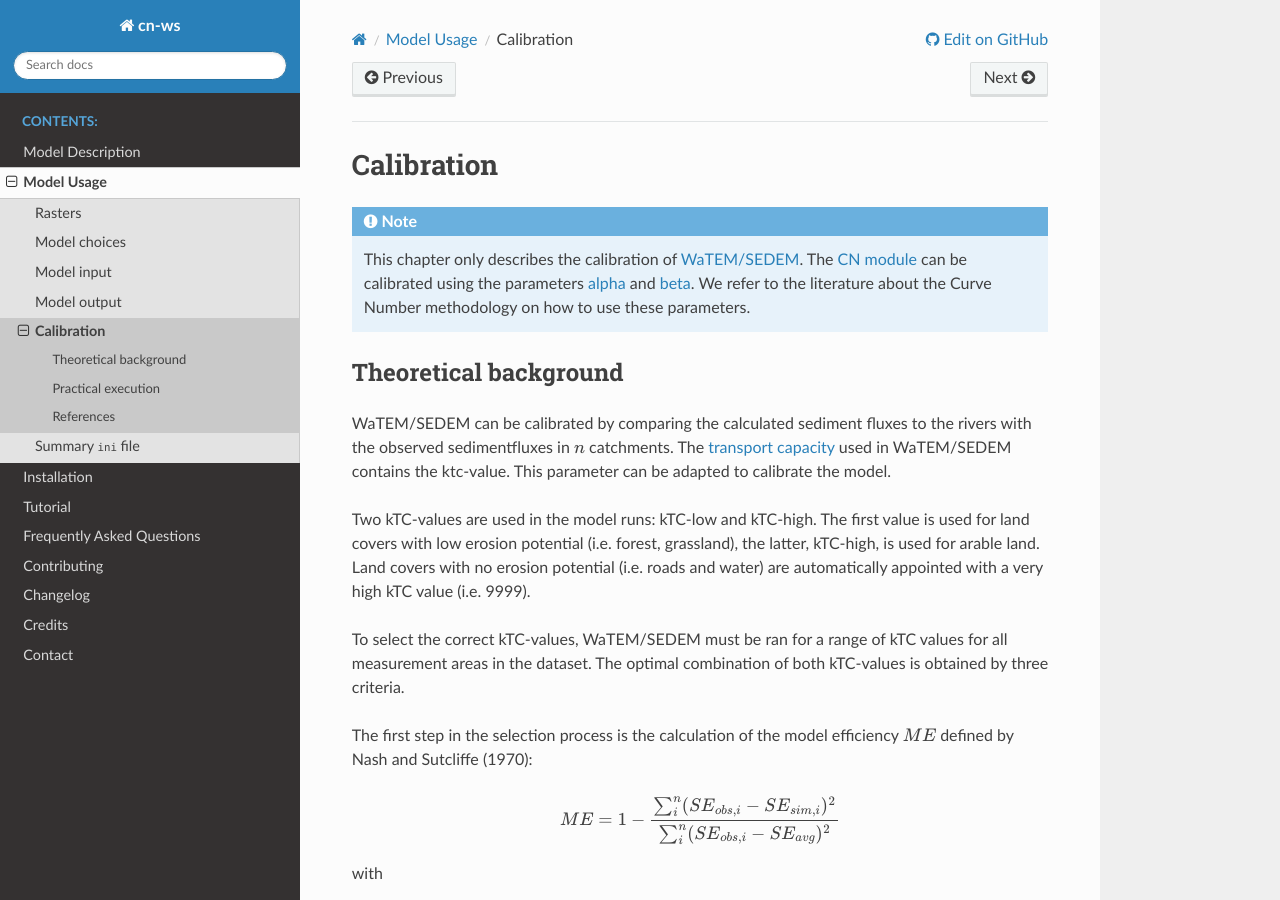
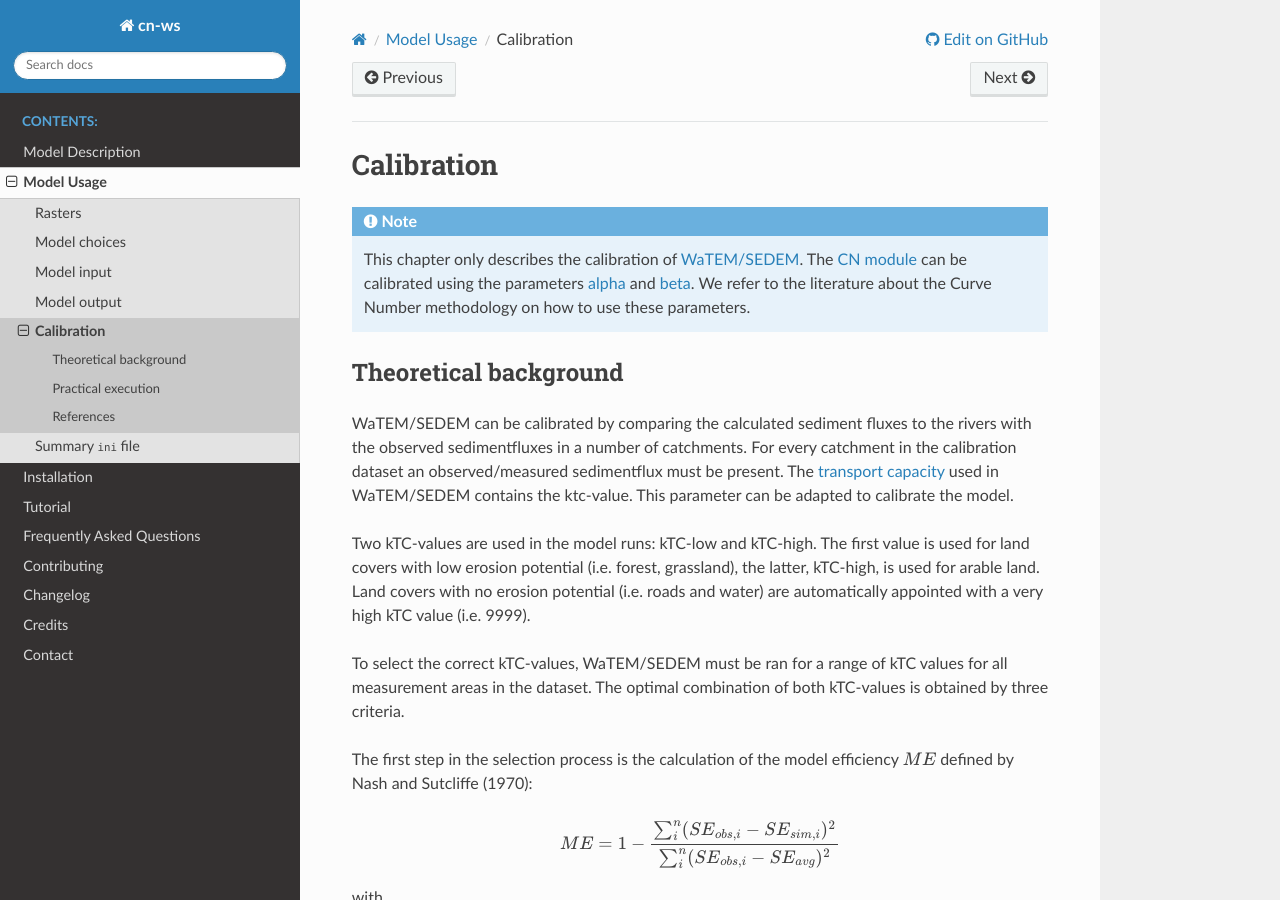
Before and after one commit to watem-sedem/watem-sedem, a Sphinx documentation site: the page built from docs/calibration.rst, in a window 1280 px wide and 900 px high. Built offline with Sphinx 7.4.7 and the Read the Docs theme 2.0.0, drawn with Linux system fonts in a browser that asks for light colours.

Commit message:
Clarify the number of measurement points

```diff
--- a/docs/calibration.rst
+++ b/docs/calibration.rst
@@ -14,7 +14,9 @@ Theoretical background
 ======================
 
 WaTEM/SEDEM can be calibrated by comparing the calculated sediment fluxes to the
-rivers with the observed sedimentfluxes in :math:`n` catchments.
+rivers with the observed sedimentfluxes in a number of catchments. For every
+catchment in the calibration dataset an observed/measured sedimentflux must be
+present.
 The :ref:`transport capacity <tcmodel>` used in WaTEM/SEDEM contains the ktc-value.
 This parameter can be adapted to calibrate the model.
 
```
